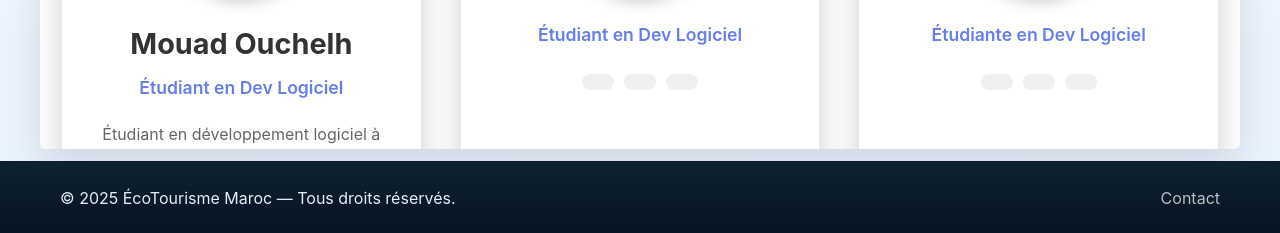
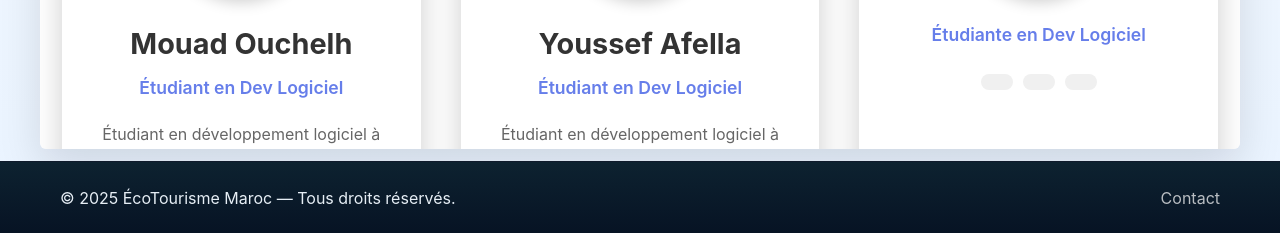
Before and after one commit to Mouad-arr/ecotourismMaroc, a plain HTML site: page apropos.html in a window 1280 px wide. Shown: the part 567-800 px from the top of the page. Drawn offline with Linux system fonts and the light colour scheme.

Commit message:
Zdt partie dyali

```diff
--- a/apropos.html
+++ b/apropos.html
@@ -54,15 +54,15 @@
 
             <div class="team-member">
                 <div class="avatar">YA</div>
-                <h2></h2>
+                <h2>Youssef Afella</h2>
                 <div class="role">Étudiant en Dev Logiciel</div>
                 <p class="description">
-
+                   Étudiant en développement logiciel à l'ENSA Agadir. Curieux et créatif, passionné de développement de jeux vidéo et des visuelles expressive. J’aime créer des projets allant des simples effets visuels aux mécaniques avancées. J’aime apprendre, tester, optimiser et partager mes découvertes à travers mes projets.
                 </p>
                 <div class="skills">
-                    <span class="skill-tag"></span>
-                    <span class="skill-tag"></span>
-                    <span class="skill-tag"></span>
+                    <span class="skill-tag">Graphics Programming</span>
+                    <span class="skill-tag">Technical Art</span>
+                    <span class="skill-tag">VFX Art</span>
                 </div>
             </div>
 
```
